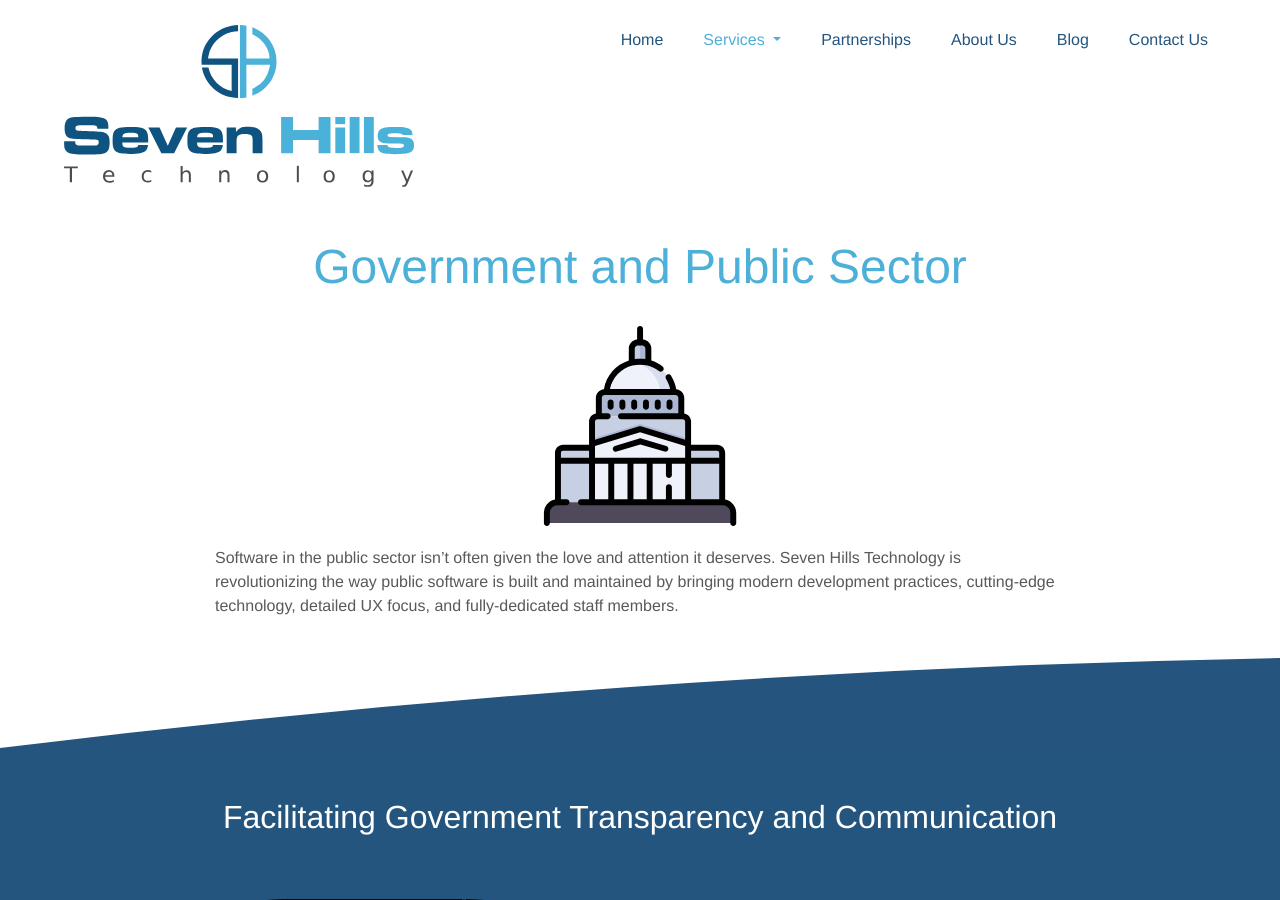
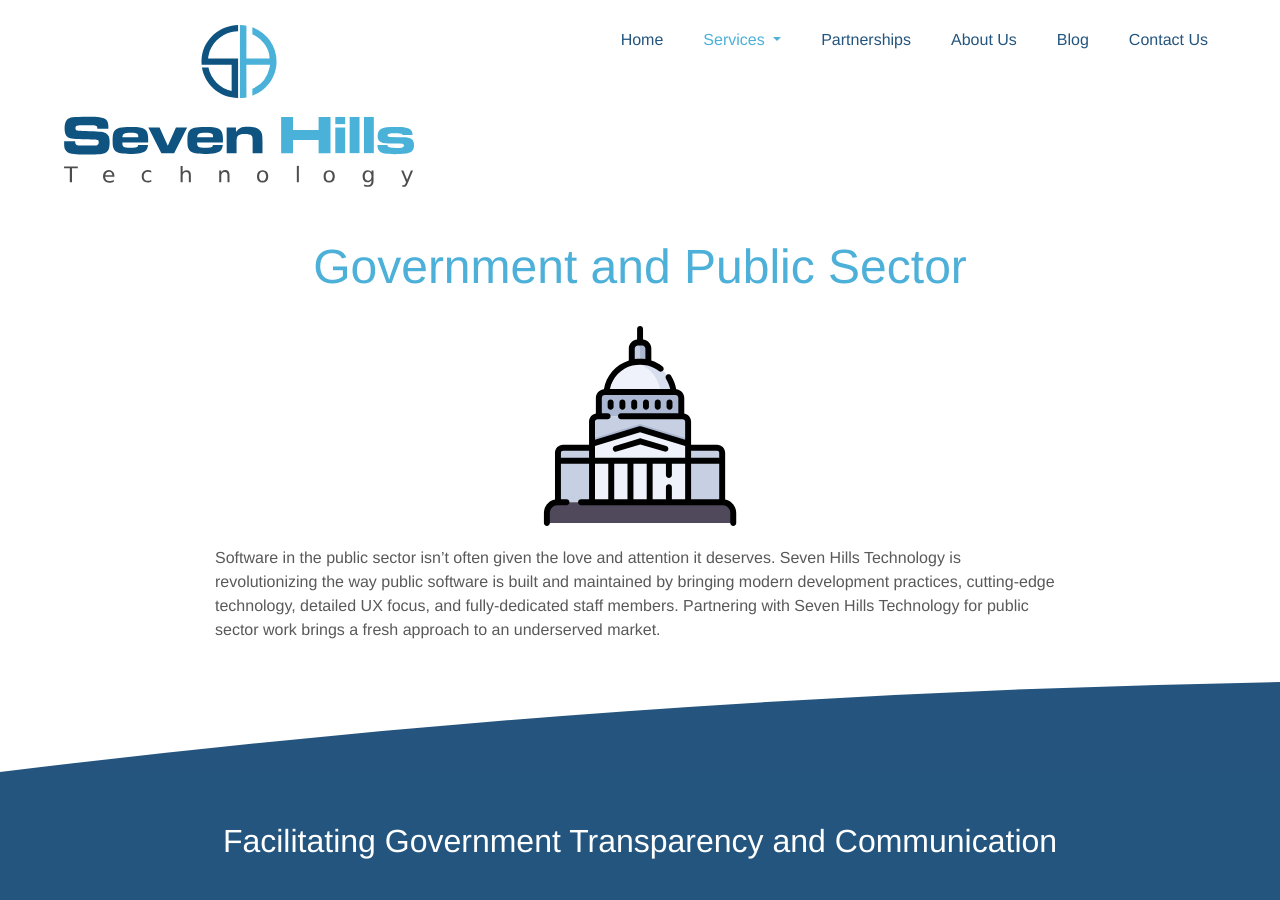
Before and after one commit to seven-hills-technology/seven-hills-technology.github.io, a Jekyll site: the page built from public-sector.md, in a window 1280 px wide and 900 px high. Built offline with Jekyll 4.4.1, drawn with Linux system fonts in a browser that asks for light colours; nearby versions of some CDN libraries.

Commit message:
adding a little content

```diff
--- a/public-sector.md
+++ b/public-sector.md
@@ -12,7 +12,7 @@
         </div>
     </div>
     <div class="sh-description">
-        Software in the public sector isn’t often given the love and attention it deserves. Seven Hills Technology is revolutionizing the way public software is built and maintained by bringing modern development practices, cutting-edge technology, detailed UX focus, and fully-dedicated staff members.
+        Software in the public sector isn’t often given the love and attention it deserves. Seven Hills Technology is revolutionizing the way public software is built and maintained by bringing modern development practices, cutting-edge technology, detailed UX focus, and fully-dedicated staff members. Partnering with Seven Hills Technology for public sector work brings a fresh approach to an underserved market.
     </div>
 </section>
 
```
Also changed, not shown: partnerships.md (+1 -1 lines).
